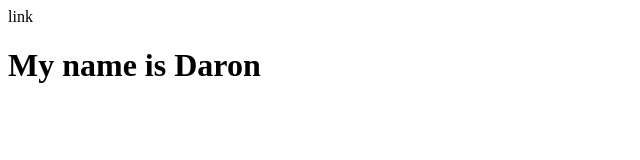
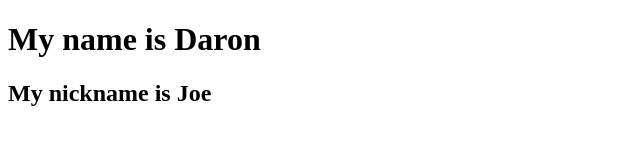
Before and after one commit to Doomtickle/gitdemo, a plain HTML site: page index.html in a window 1280 px wide. Shown: the whole page, without its empty margins (0-640 px from the left). Drawn offline with Linux system fonts and the light colour scheme.

Commit message:
Added another name

```diff
--- a/index.html
+++ b/index.html
@@ -4,9 +4,9 @@
         <meta charset="utf-8" />
         <meta name="viewport" content="width=device-width" />
         <title></title>
-        link
     </head>
     <body>
         <h1> My name is Daron </h2>
+        <h2> My nickname is Joe </h2>
     </body>
 </html>
```
